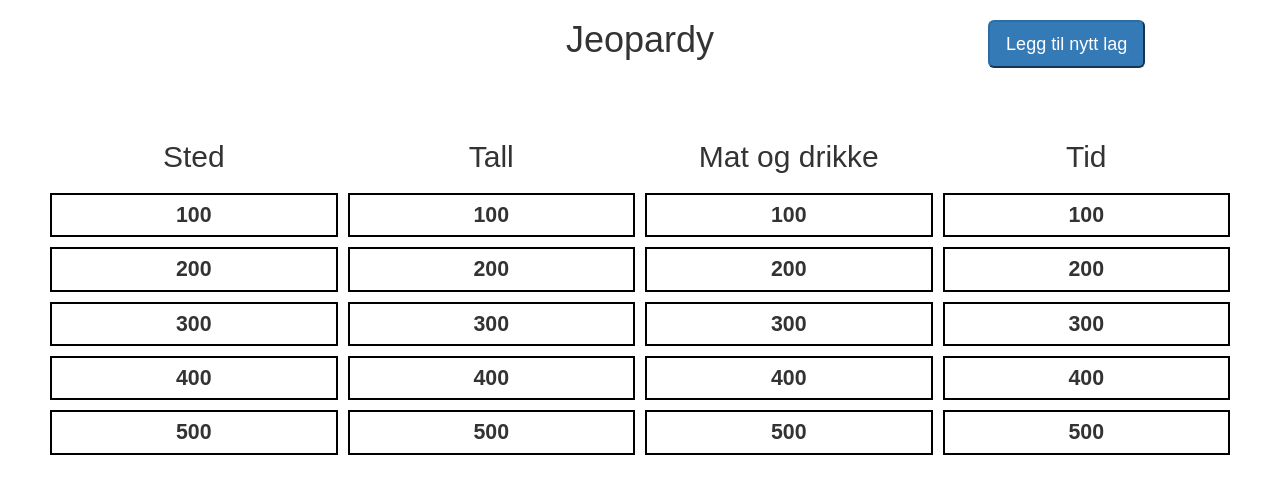
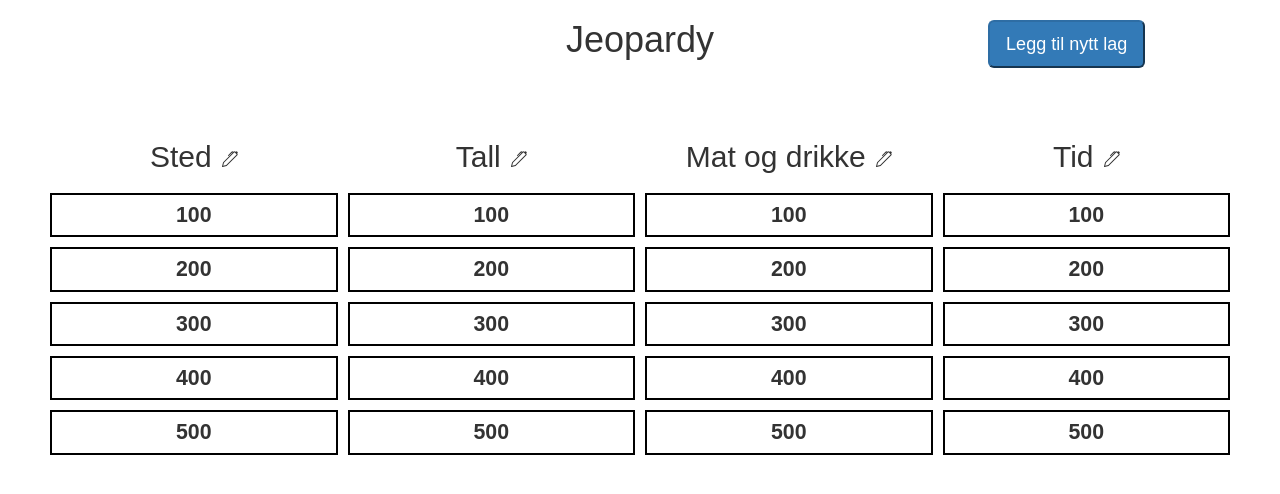
Before and after one commit to thomasrognes/jeopardy, a React (Create React App) app: page / in a window 1280 px wide. Shown: the top 494 px of the page. Built offline with nearby package versions, Linux system fonts and the light colour scheme.

Commit message:
Add functionality to change Category

```diff
--- a/src/components/Category/Category.css
+++ b/src/components/Category/Category.css
@@ -1,4 +1,17 @@
-.category{
-    display: flex;
-    flex-direction: column;
+.category {
+  display: flex;
+  flex-direction: column;
 }
+
+.category-name {
+  display: flex;
+  flex-direction: row;
+  flex-wrap: nowrap;
+  justify-content: center;
+}
+
+.category-name-input {
+  margin-top: 20px;
+  margin-bottom: 10px;
+  font-size: 19px;
+}
--- a/src/components/Category/Category.js
+++ b/src/components/Category/Category.js
@@ -2,15 +2,34 @@ import React, { useState } from "react";
 import { ScoreButton } from "../Scorebutton/ScoreButton";
 
 import "./Category.css";
+import { EditPen } from "../EditPen/EditPen";
 
 export function Category(props) {
   const { name } = props;
 
   const [categoryName, setCategoryName] = useState(name);
+  const [editing, setEditing] = useState(false);
 
   return (
     <div className="category">
-      <h2>{categoryName}</h2>
+      <div className="category-name">
+        {editing ? (
+          <input
+            value={categoryName}
+            onChange={(e) => setCategoryName(e.target.value)}
+            onfocusout={() => setEditing(false)}
+            className="category-name-input"
+          />
+        ) : (
+          <h2>{categoryName}</h2>
+        )}
+        <button
+          onClick={() => setEditing(!editing)}
+          className="remove-button-style"
+        >
+          <EditPen />
+        </button>
+      </div>
       <ScoreButton score={100} categoryName={categoryName} />
       <ScoreButton score={200} categoryName={categoryName} />
       <ScoreButton score={300} categoryName={categoryName} />
--- /dev/null
+++ b/src/components/EditPen/EditPen.css
@@ -0,0 +1,8 @@
+svg {
+  margin-top: 20px;
+  margin-left: 10px;
+}
+
+svg:hover {
+  color: blue;
+}
--- /dev/null
+++ b/src/components/EditPen/EditPen.js
@@ -0,0 +1,18 @@
+import React from "react";
+
+import "./EditPen.css";
+
+export function EditPen() {
+  return (
+    <svg
+      xmlns="http://www.w3.org/2000/svg"
+      width="16"
+      height="16"
+      fill="currentColor"
+      className="edit-pen"
+      viewBox="0 0 16 16"
+    >
+      <path d="m13.498.795.149-.149a1.207 1.207 0 1 1 1.707 1.708l-.149.148a1.5 1.5 0 0 1-.059 2.059L4.854 14.854a.5.5 0 0 1-.233.131l-4 1a.5.5 0 0 1-.606-.606l1-4a.5.5 0 0 1 .131-.232l9.642-9.642a.5.5 0 0 0-.642.056L6.854 4.854a.5.5 0 1 1-.708-.708L9.44.854A1.5 1.5 0 0 1 11.5.796a1.5 1.5 0 0 1 1.998-.001zm-.644.766a.5.5 0 0 0-.707 0L1.95 11.756l-.764 3.057 3.057-.764L14.44 3.854a.5.5 0 0 0 0-.708l-1.585-1.585z" />
+    </svg>
+  );
+}
```
